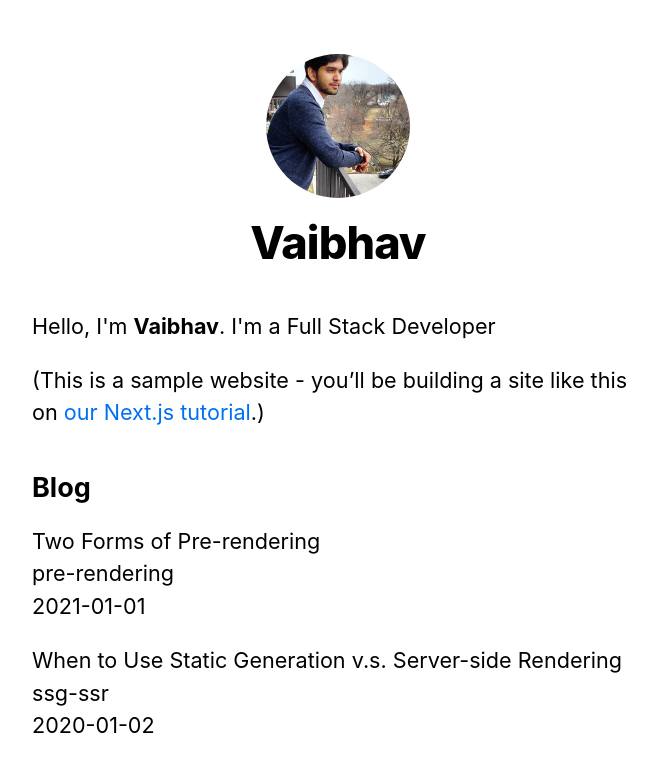
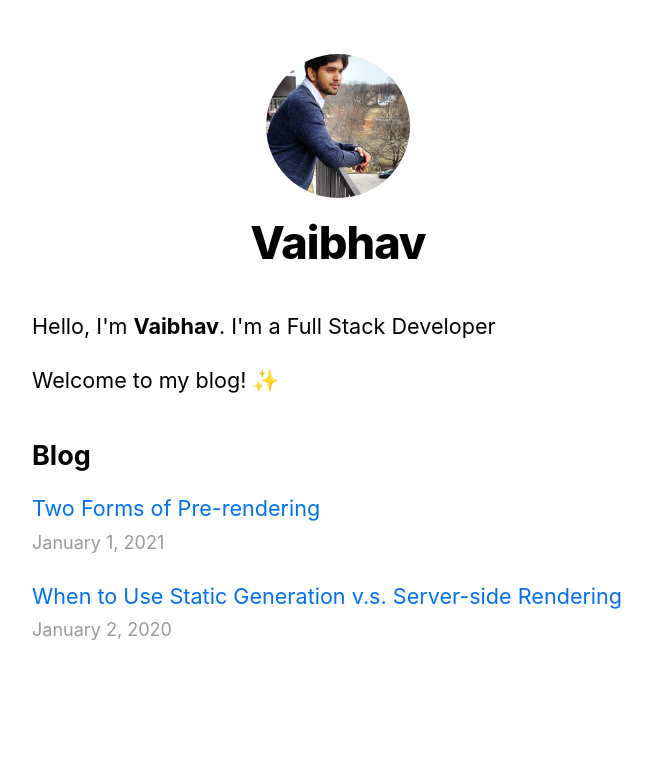
Before and after one commit to Vaibhav-Kambli/nextjs-blogs, a Next.js app: page / in a window 1280 px wide. Shown: the top 772 px of the page, without its empty margins (302-959 px from the left). Built offline with nearby package versions, Linux system fonts and the light colour scheme.

Commit message:
Added links for blog post title

```diff
--- a/pages/index.js
+++ b/pages/index.js
@@ -1,44 +1,55 @@
-import Head from 'next/head'
-import Layout, { siteTitle } from '../components/layout'
-import utilStyles from '../styles/utils.module.css'
-import { getSortedPostsData } from '../lib/posts'
+import Head from "next/head";
+import Link from "next/link";
+import Date from "../components/date";
+import Layout, { siteTitle } from "../components/layout";
+import utilStyles from "../styles/utils.module.css";
+import { getSortedPostsData } from "../lib/posts";
 
-export async function getStaticProps(){
-  const allPostsData = getSortedPostsData()
-  return{
+export async function getStaticProps() {
+	const allPostsData = getSortedPostsData();
+	return {
 		props: {
-      allPostsData
-    }
-  }
+			allPostsData,
+		},
+	};
 }
 
-export default function Home({allPostsData}) {
+export default function Home({ allPostsData }) {
 	return (
 		<Layout home>
 			<Head>
-        <title>{siteTitle}</title>
+				<title>
+					{siteTitle}
+				</title>
 			</Head>
 			<section className={utilStyles.headingMd}>
-        <p>Hello, I'm <strong>Vaibhav</strong>. I'm a Full Stack Developer</p>
 				<p>
-          (This is a sample website - you’ll be building a site like this on{' '}
-          <a href="https://nextjs.org/learn">our Next.js tutorial</a>.)
+					Hello, I'm <strong>Vaibhav</strong>. I'm a Full Stack Developer
+				</p>
+				<p>
+          Welcome to my blog! ✨
 				</p>
 			</section>
-      <section className={`${utilStyles.headingMd} ${utilStyles.padding1px}`}>
+			<section
+				className={`${utilStyles.headingMd} ${utilStyles.padding1px}`}
+			>
 				<h2 className={utilStyles.headingLg}>Blog</h2>
 				<ul className={utilStyles.list}>
-          {allPostsData.map(({ id, date, title }) => (
+					{allPostsData.map(({ id, date, title }) =>
 						<li className={utilStyles.listItem} key={id}>
+							<Link href={`/posts/${id}`}>
+								<a>
 									{title}
+								</a>
+							</Link>
 							<br />
-              {id}
-              <br />
-              {date}
+							<small className={utilStyles.lightText}>
+								<Date dateString={date} />
+							</small>
 						</li>
-          ))}
+					)}
 				</ul>
 			</section>
 		</Layout>
-  )
+	);
 }
```
Lines whose indentation alone changed are shown as unchanged.
